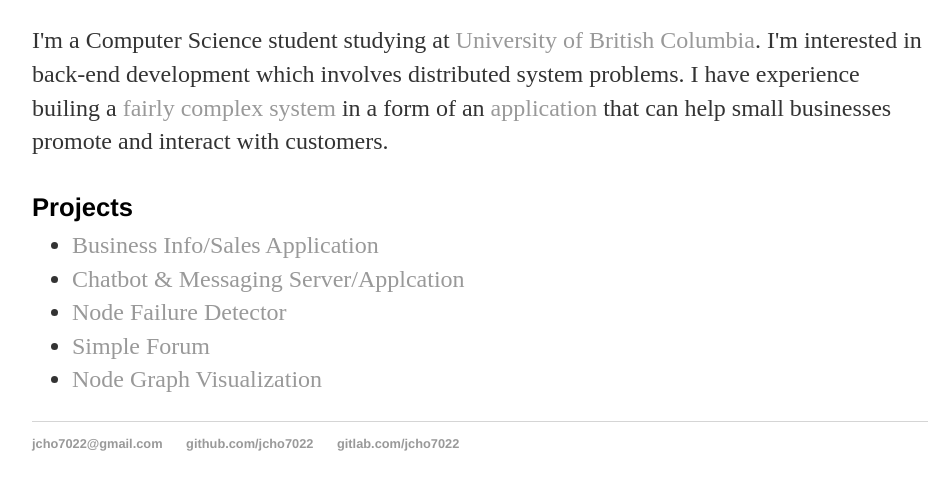
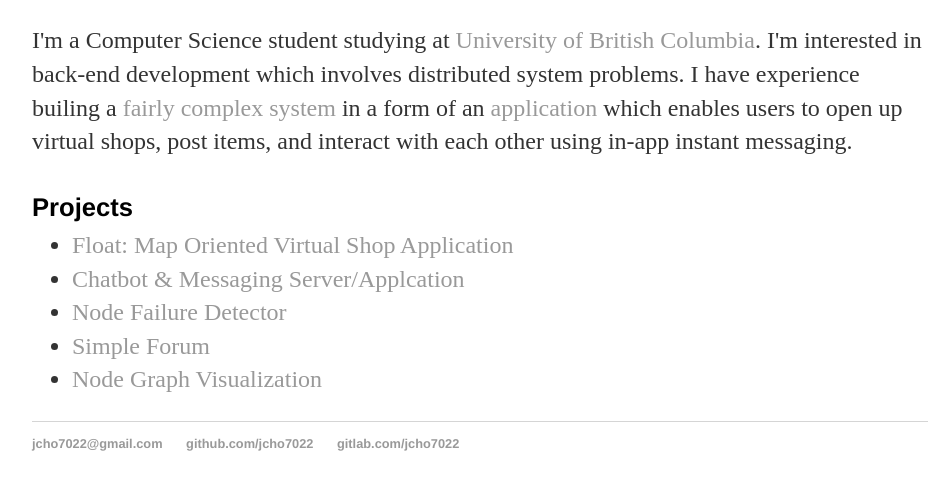
Before and after one commit to jcho7022/jcho7022.github.io, a Jekyll site: the page built from index.html, in a window 1280 px wide, cut to the strip 467-990 px from the top of the page. Shown: the top 490 px of the strip, without its empty margins (160-1111 px from the left). Built offline with Jekyll 4.4.1, drawn with Linux system fonts in a browser that asks for light colours.

Commit message:
Update index.html

```diff
--- a/index.html
+++ b/index.html
@@ -11,12 +11,12 @@ title: About James Cho
 		I'm interested in back-end development which involves distributed system problems.
 		I have experience builing a <a href="/projects/float">fairly complex system</a> in
 		a form of an <a href="https://play.google.com/store/apps/details?id=com.floatapplication">application</a>
-		that can help small businesses promote and interact with customers.
+		which enables users to open up virtual shops, post items, and interact with each other using in-app instant messaging.
 		</p>
 
 	<h4><b>Projects</b></h4>
 	<ul class="project_dir">
-		<li> <a href="/projects/float" title="Float:Business Info/Sales Application">Business Info/Sales Application</a></li>
+		<li> <a href="/projects/float" title="Float:Business Info/Sales Application">Float: Map Oriented Virtual Shop Application</a></li>
  		<li> <a href="/projects/chatbot" title="Chatbot & Client App">Chatbot & Messaging Server/Applcation</a></li>
   		<li> <a href="/projects/fd" title="Failure Detector">Node Failure Detector</a></li>
   		<li> <a href="/projects/forum" title="Simple Forum">Simple Forum</a></li>
```
